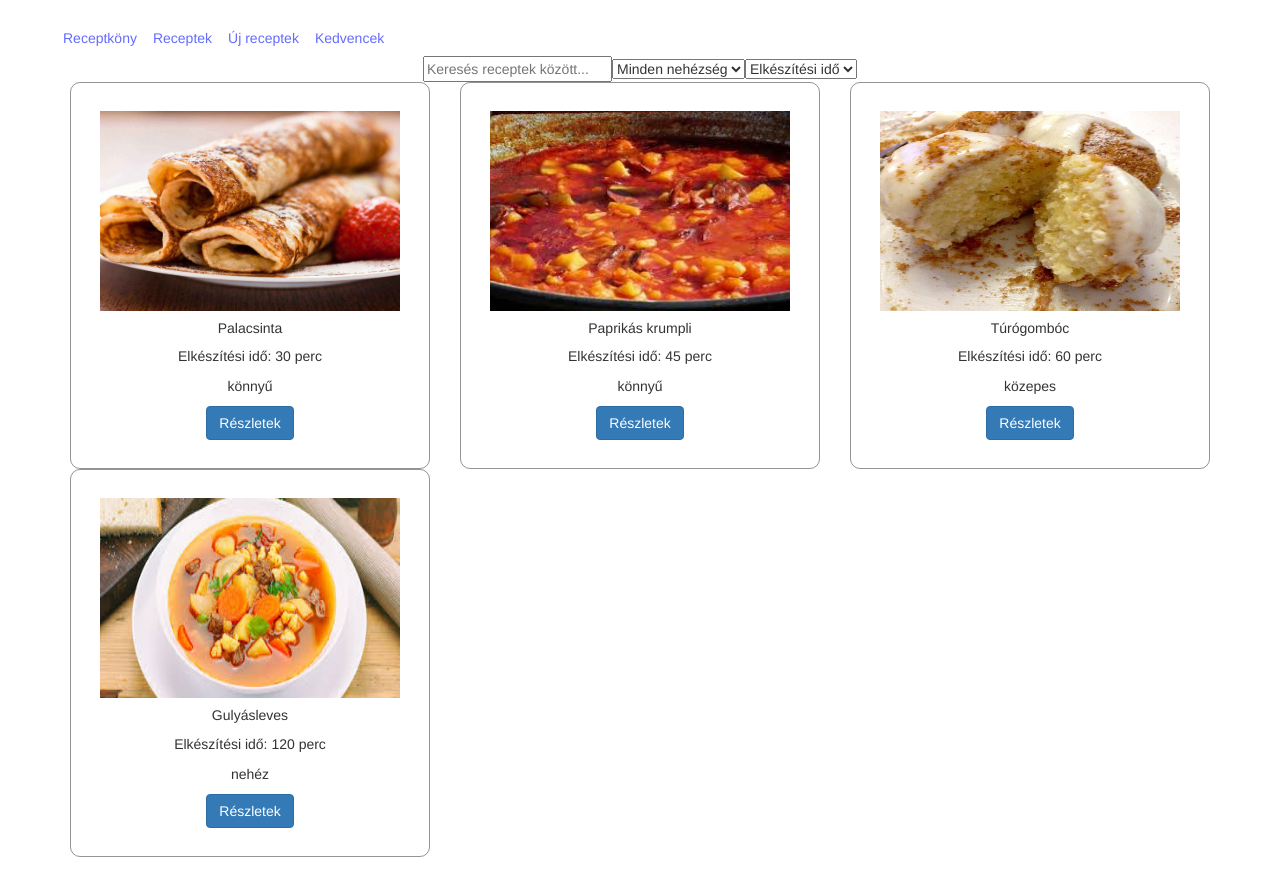
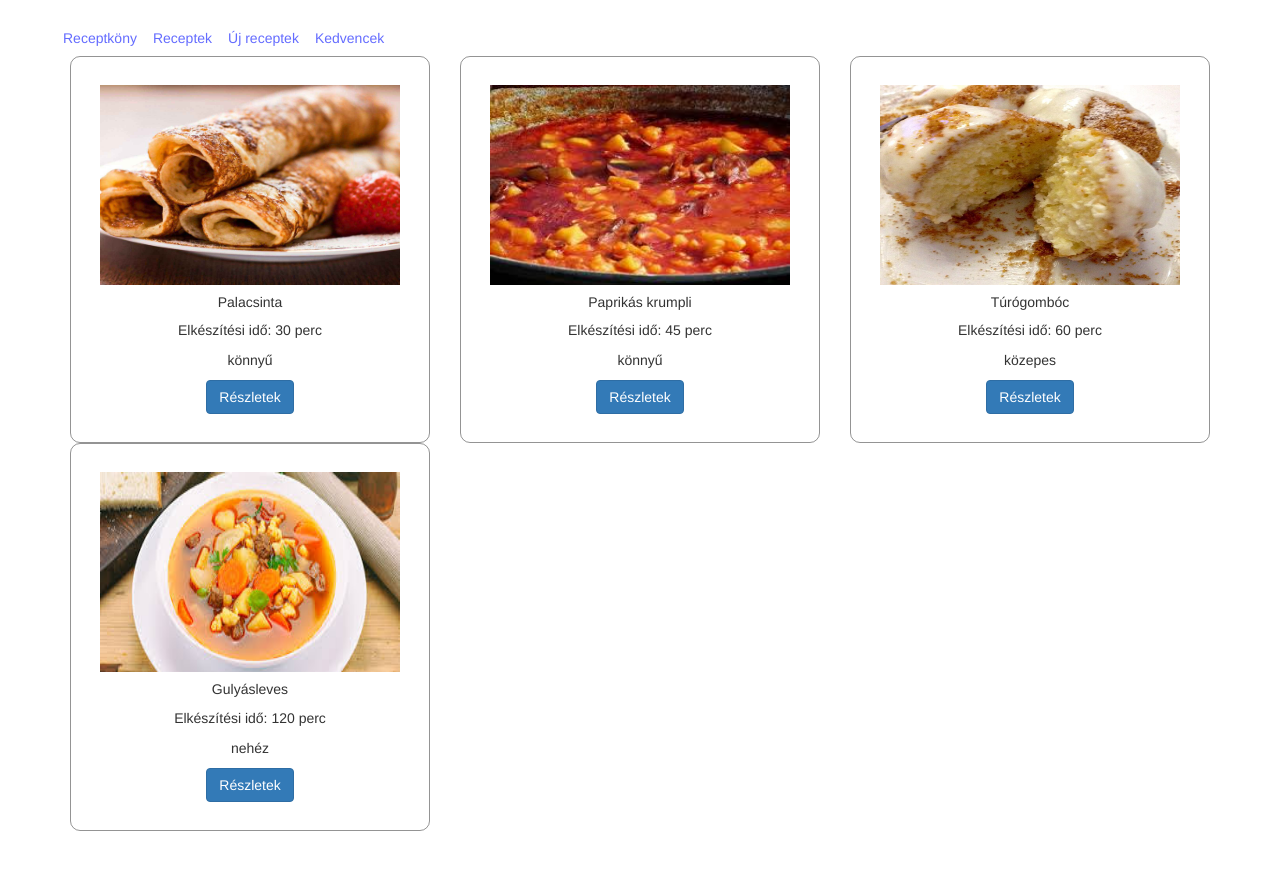
Before and after one commit to lenartaron/vueproject, a Vue app in the folder receptek/: page / in a window 1280 px wide. After the commit the page ends 851 px from the top, so only its background shows below. Built offline with nearby package versions, Linux system fonts and the light colour scheme.

Commit message:
Update App.vue

```diff
--- a/receptek/src/App.vue
+++ b/receptek/src/App.vue
@@ -35,17 +35,7 @@ const filteredRecipies = computed(() => {
     <li><a href="#">Új receptek</a></li>
     <li><a href="#">Kedvencek</a></li>
   </ul>
-      <input v-model="searchQuery" type="text" placeholder="Keresés receptek között..." />
-      <select v-model="difficultyFilter">
-        <option value="">Minden nehézség</option>
-        <option value="könnyű">Könnyű</option>
-        <option value="közepes">Közepes</option>
-        <option value="nehéz">Nehéz</option>
-      </select>
-      <select v-model="sortOption">
-        <option value="cookTime">Elkészítési idő</option>
-        <option value="name">Név</option>
-      </select>
+
       <RecipieCard :recipies="filteredRecipies" />
 </template>
 
```
